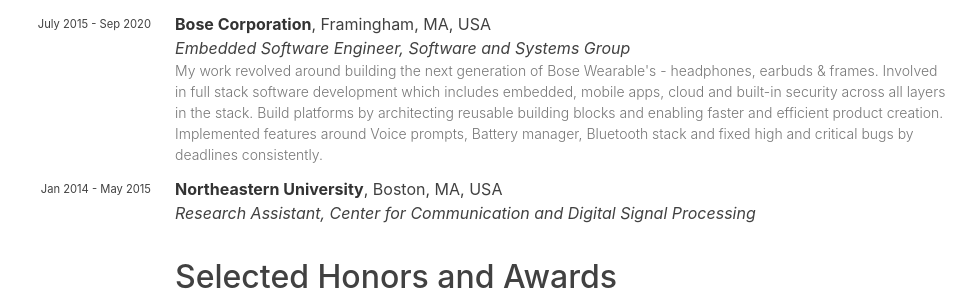
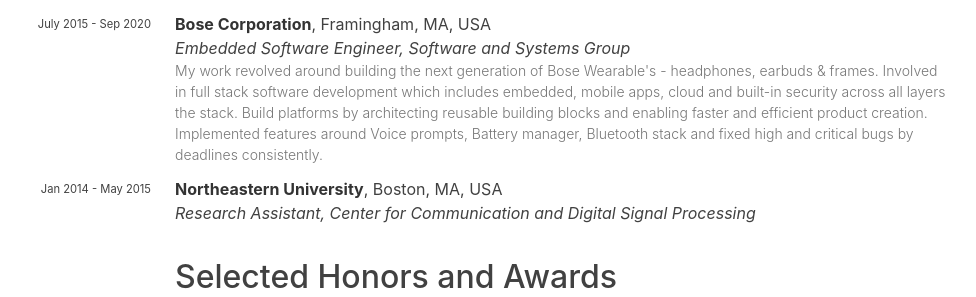
Before and after one commit to hariharanragothaman/hariharanragothaman.github.io, a Jekyll site: the page built from cv.md, in a window 1280 px wide and 900 px high, scrolled down 836 px. Shown: the part 198-495 px from the top of the window, without its empty margins (157-1133 px from the left). Built offline with Jekyll 4.4.1, drawn with Linux system fonts in a browser that asks for light colours; nearby versions of some CDN libraries; some web fonts are replaced.

Commit message:
Polishes and Updates

```diff
--- a/_data/experiences.yaml
+++ b/_data/experiences.yaml
@@ -28,7 +28,7 @@
   position: "Embedded Software Engineer"
   group: "Software and Systems Group"
   year: July 2015 - Sep 2020
-  description: "My work revolved around building the next generation of Bose Wearable's - headphones, earbuds & frames. Involved in full stack software development which includes embedded, mobile apps, cloud and built-in security across all layers in the stack. Build platforms by architecting reusable building blocks and enabling faster and efficient product creation. Implemented features around Voice prompts, Battery manager, Bluetooth stack and fixed high and critical bugs by deadlines consistently."
+  description: "My work revolved around building the next generation of Bose Wearable's - headphones, earbuds & frames. Involved in full stack software development which includes embedded, mobile apps, cloud and built-in security across all layers the stack. Build platforms by architecting reusable building blocks and enabling faster and efficient product creation. Implemented features around Voice prompts, Battery manager, Bluetooth stack and fixed high and critical bugs by deadlines consistently."
   type: industry
 
 - institution: "Northeastern University"
```
